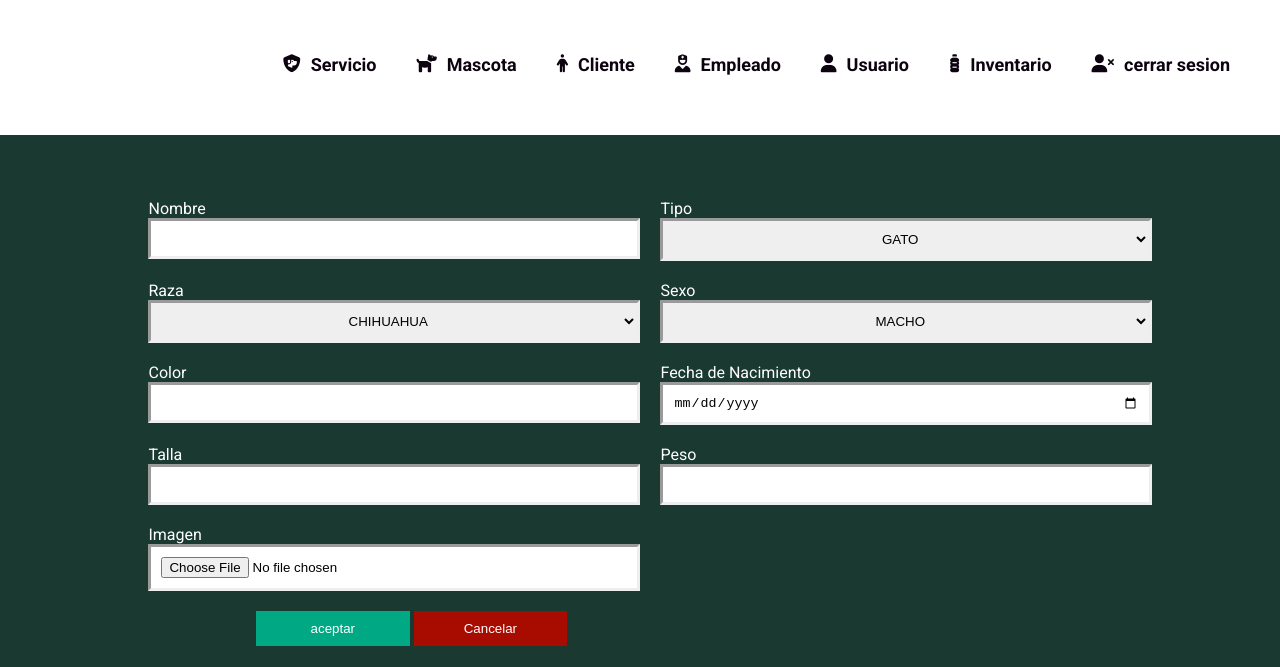
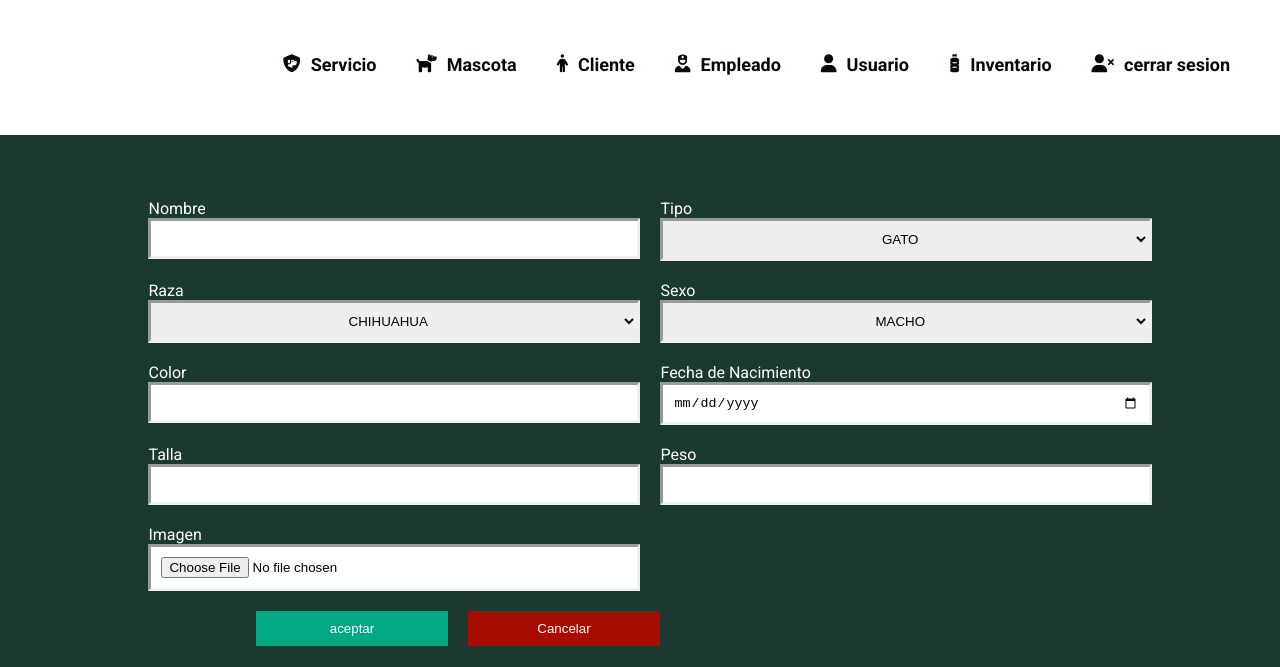
Before and after one commit to GeovanniVera/ClinicaEntregable, a plain HTML site: page view/form-mascota.html in a window 1280 px wide. Shown: the part 285-952 px from the top of the page. Drawn offline with Linux system fonts and the light colour scheme.

Commit message:
Se ajusto los inputs de el formulario mascota

```diff
--- a/view/css/formulario.css
+++ b/view/css/formulario.css
@@ -80,5 +80,9 @@
  }
 
  .mr{
+  width: 60%;
   margin-left: 20%;
+  display: flex;
+
+  gap:2rem;
  }
```
Also changed, not shown: view/form-mascota.html (+0 -3 lines).
